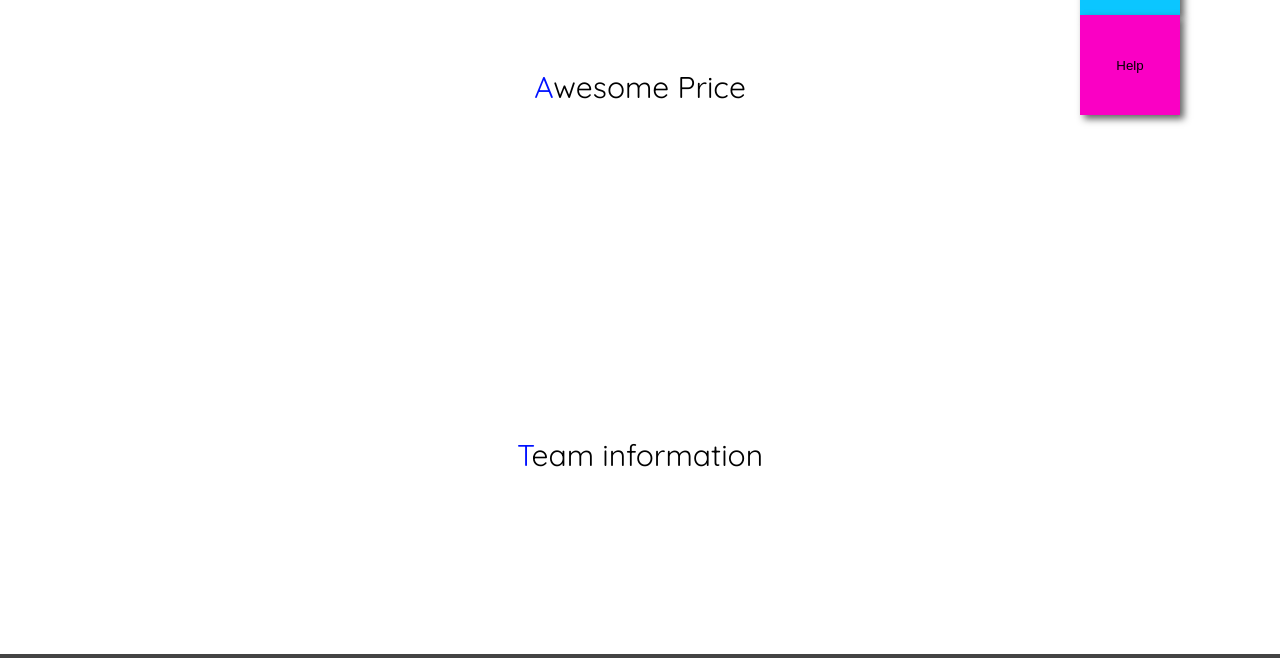
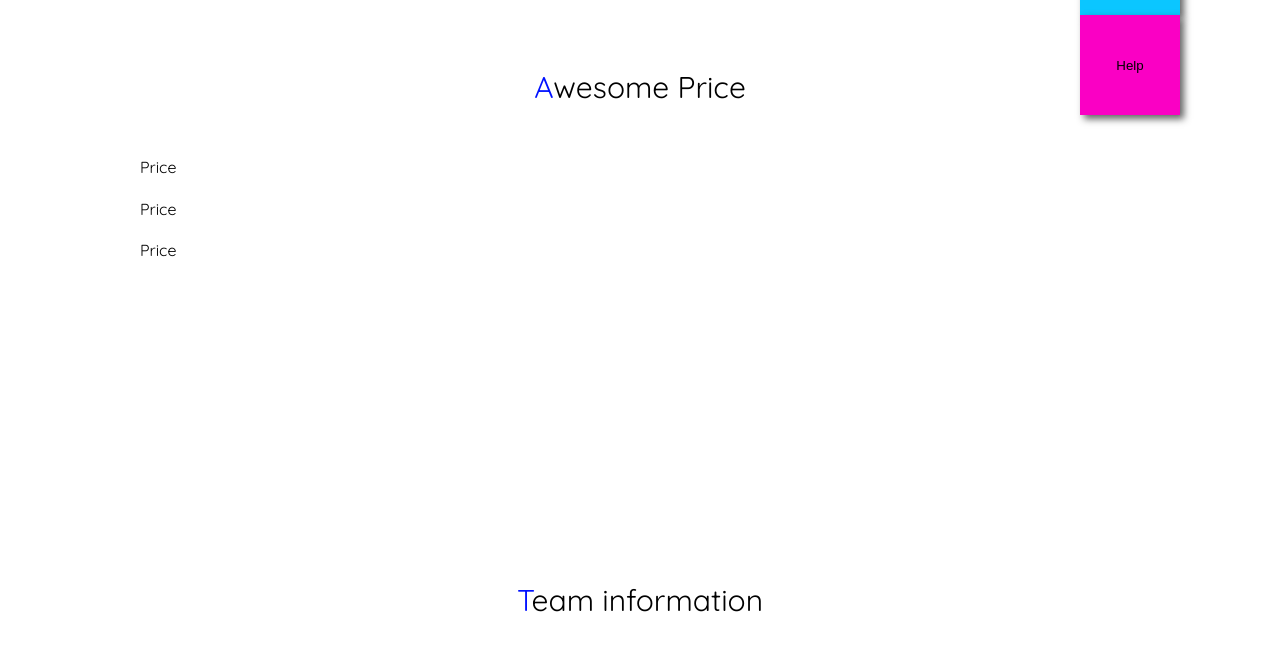
Before and after one commit to SupriseBoy/School_Projet_SEG, a plain HTML site: page index.html in a window 1280 px wide. Shown: the part 1460-2118 px from the top of the page. Drawn offline with Linux system fonts and the light colour scheme; files whose address does not match are found by name.

Commit message:
Update index.html

```diff
--- a/index.html
+++ b/index.html
@@ -124,6 +124,28 @@
                 <!-- Price-->
                 <section id="aw-price" class="aw-container aw-section">
                     <h3>Awesome Price</h3>
+                    <!-- Coded by Angela Song, 300028913-->
+                    <div class="price_widget">
+                        <div class="price">
+                            <h4 class="pricing-table-title">Price</h4>
+                            <div class="pricing-table-writeup">
+
+                            </div>
+                        </div>
+                        <div class="price">
+                            <h4 class="pricing-table-title">Price</h4>
+                            <div class="pricing-table-writeup">
+
+                            </div>
+                        </div>
+                        <div class="price">
+                            <h4 class="pricing-table-title">Price</h4>
+                            <div class="pricing-table-writeup">
+
+                            </div>
+                        </div>
+                    </div>
+                <!-- End of code by Angela Song, 300028913-->
                 </section>
 
                 <!-- Team -->
```
